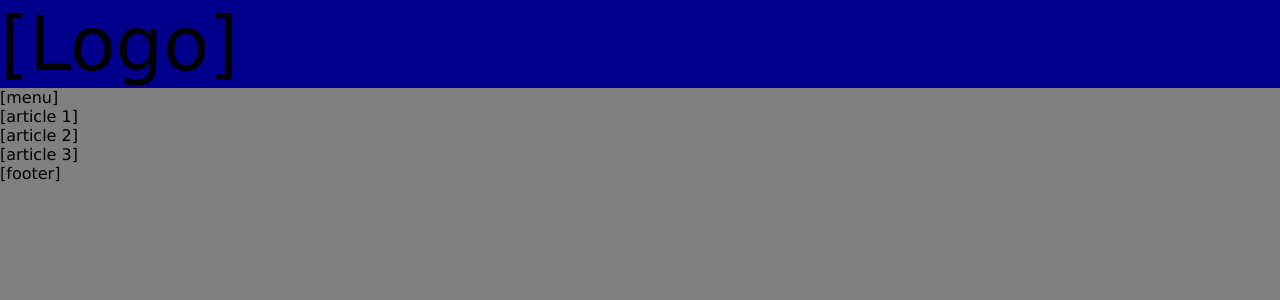
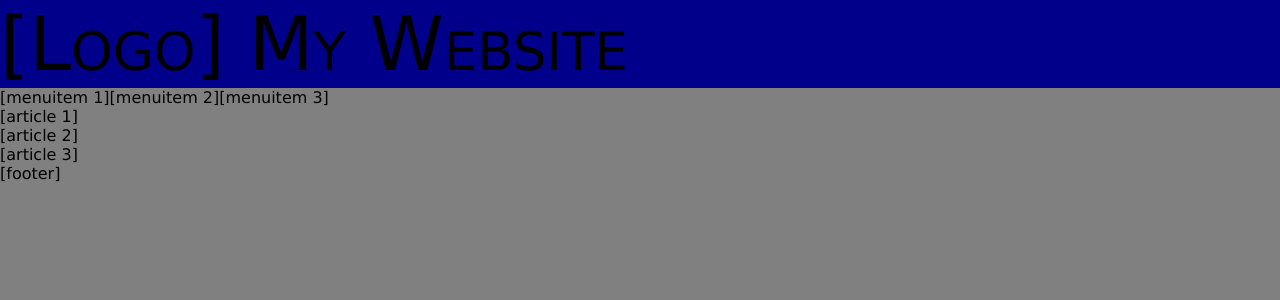
Before and after one commit to Joris-ict/HTMLCSS2, a PHP site: page / in a window 1280 px wide. Shown: the top 300 px of the page. Run offline with PHP 8.4, Linux system fonts and the light colour scheme.

Commit message:
new header

```diff
--- a/CSS/style.css
+++ b/CSS/style.css
@@ -10,6 +10,7 @@ body {
 
 header{
   font-size: 75px;
+  font-variant: small-caps;
   background-color: darkblue;
 }
 
--- a/index.html
+++ b/index.html
@@ -10,11 +10,11 @@
 
   <body>
     <header>
-    [Logo]
+    [Logo] My Website
     </header>
 
     <div id="menu">
-   	[menu]
+   	[menuitem 1][menuitem 2][menuitem 3]
     </div>
 
     <div id="content">
```
